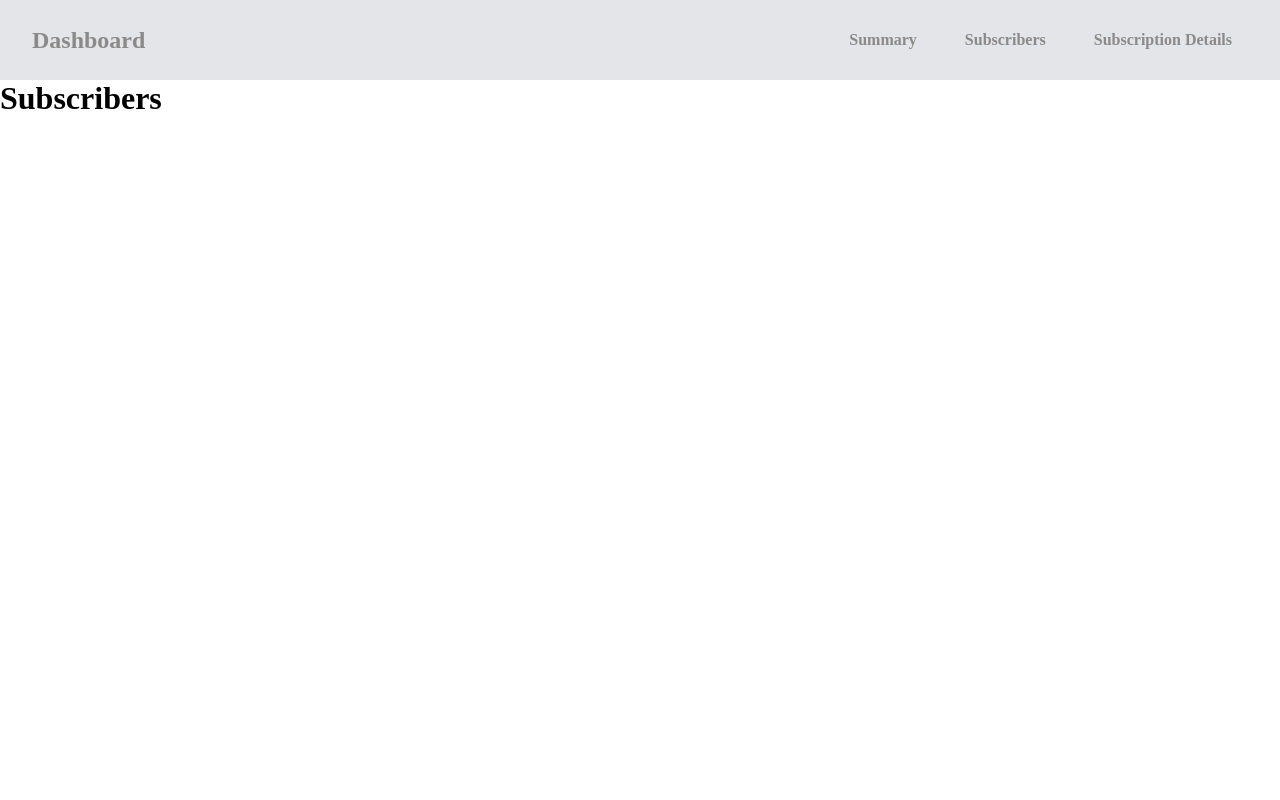
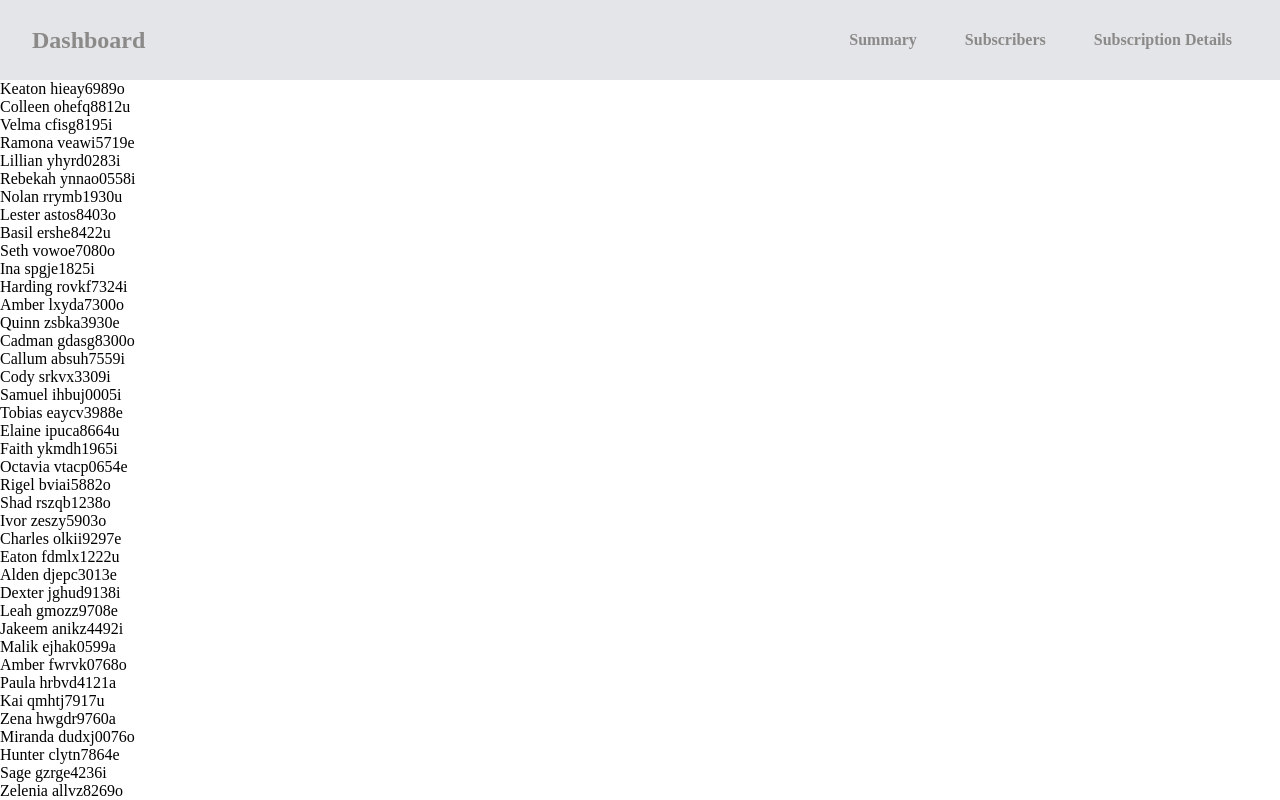
Before and after one commit to MaheshKhatiwada/genius-task, a React (Create React App) app: page /subscribers in a window 1280 px wide. Shown: the top 800 px of the page. Built offline with nearby package versions, Linux system fonts and the light colour scheme; a web font is replaced by a local one.

Commit message:
extracted subscribers

```diff
--- a/src/App.js
+++ b/src/App.js
@@ -10,7 +10,6 @@ import SubscriptionDetails from "./components/SubscriptionDetails";
 function App() {
   const [users, setUsers] = useState([]);
   const [subscriptions, setSubscriptions] = useState([]);
-
 
   const getUsers=async()=> {
     try {
@@ -32,7 +31,9 @@ function App() {
   useEffect(() => {
     getUsers();
     getSubscriptions();
-  }, []);
+  },[]);
+
+
   return (
     <BrowserRouter>
 
@@ -42,9 +43,11 @@ function App() {
         <Route exact path="/">
           <Summary users={users}/>
         </Route>
-        <Route exact path="/subscribers" component={Subscribers}/>
+        <Route exact path="/subscribers" >
+          <Subscribers users={users} subscriptions={subscriptions}/>
+        </Route>
         <Route exact path="/subscriptionDetails" >
-          <SubscriptionDetails subscriptions={subscriptions}/>
+          <SubscriptionDetails subscriptions={subscriptions} users={users}/>
         </Route>
 
       </Switch>
--- a/src/components/Subscribers.js
+++ b/src/components/Subscribers.js
@@ -1,11 +1,37 @@
-import React from 'react'
+import React from "react";
 
-const Subscribers = () => {
-    return (
-        <div>
-            <h1>Subscribers</h1>
-        </div>
-    )
-}
+const Subscribers = ({ subscriptions, users }) => {
+    const getSubscribers = () => {
+        let userWithSubscriptionArray = [];
+        users.map((user) => {
+            let userSubscription = [];
 
-export default Subscribers
+            subscriptions.map((s) => {
+                if (Number(s.user_id) === user.id) {
+                    userSubscription.push(s);
+                }
+            });
+            user.userSubscription = userSubscription;
+            userWithSubscriptionArray.push(user);
+            //console.log(userWithSubscriptionArray)
+        });
+        return userWithSubscriptionArray;
+    };
+    const displayData = () => {
+      const allUsers = getSubscribers();
+        const subscribers=allUsers.filter(user=> user.userSubscription.length>0)
+       const a= subscribers.map(subscriber=> {
+            const {first_name,middle_name,last_name,username}=subscriber
+            return(
+                <div >
+                    <span>{first_name}</span> <span>{username}</span>
+                </div>
+            )
+        })
+        return a;
+    };
+
+  return <div>{displayData()}</div>;
+};
+
+export default Subscribers;
--- a/src/components/SubscriptionDetails.js
+++ b/src/components/SubscriptionDetails.js
@@ -1,12 +1,13 @@
 import React from 'react'
 
-const SubscriptionDetails = ({subscriptions}) => {
+const SubscriptionDetails = ({subscriptions,users}) => {
+
+
+
+
     return (
         <div>
-            {subscriptions.map(s=>
-                <div key={s.id}>
-                    <h1>{s.package}</h1>
-                </div>)}
+            SubsciptionDetails
         </div>
     )
 }
--- a/src/components/Summary.js
+++ b/src/components/Summary.js
@@ -6,23 +6,26 @@ const Summary = ({ users }) => {
     <>
       <h2 className="summary__heading">User's Info</h2>
       <div className="summary">
-        {users.map((user) => (
-          //    const {id,first_name,middle_name,last_name,username,email,active,address,country,join_date}=user;
+        {users.map((user) => {
+           const {id,first_name,middle_name,last_name,username,email,active,address,country,join_date}=user;
+          return(
           <div className="summary__user" key={user.id}>
-            <h5>ID: {user.id}</h5>
+            <h5>ID: {id}</h5>
             <h5>
-              Name: <span>{user.first_name}</span>{" "}
-              <span>{user.middle_name}</span> <span>{user.last_name}</span>
+              Name: <span>{first_name}</span>{" "}
+              <span>{middle_name}</span> <span>{last_name}</span>
             </h5>
-            <h5>Username: {user.username}</h5>
-            <h5>Email: {user.email}</h5>
-            <h5>Active: {user.active === "1" ? "Active" : "Not Active"}</h5>
-            <h5>Address: {user.address} </h5>
-            <h5>Country :  {user.country}</h5>
-            <h5>Join Date:  {user.join_date}</h5>
+            <h5>Username: {username}</h5>
+            <h5>Email: {email}</h5>
+            <h5>Active: {active === "1" ? "Active" : "Not Active"}</h5>
+            <h5>Address: {address} </h5>
+            <h5>Country :  {country}</h5>
+            <h5>Join Date:  {join_date}</h5>
           </div>
-        ))}
-      </div>
+
+          );
+        })}
+        </div>
     </>
   );
 };
```
